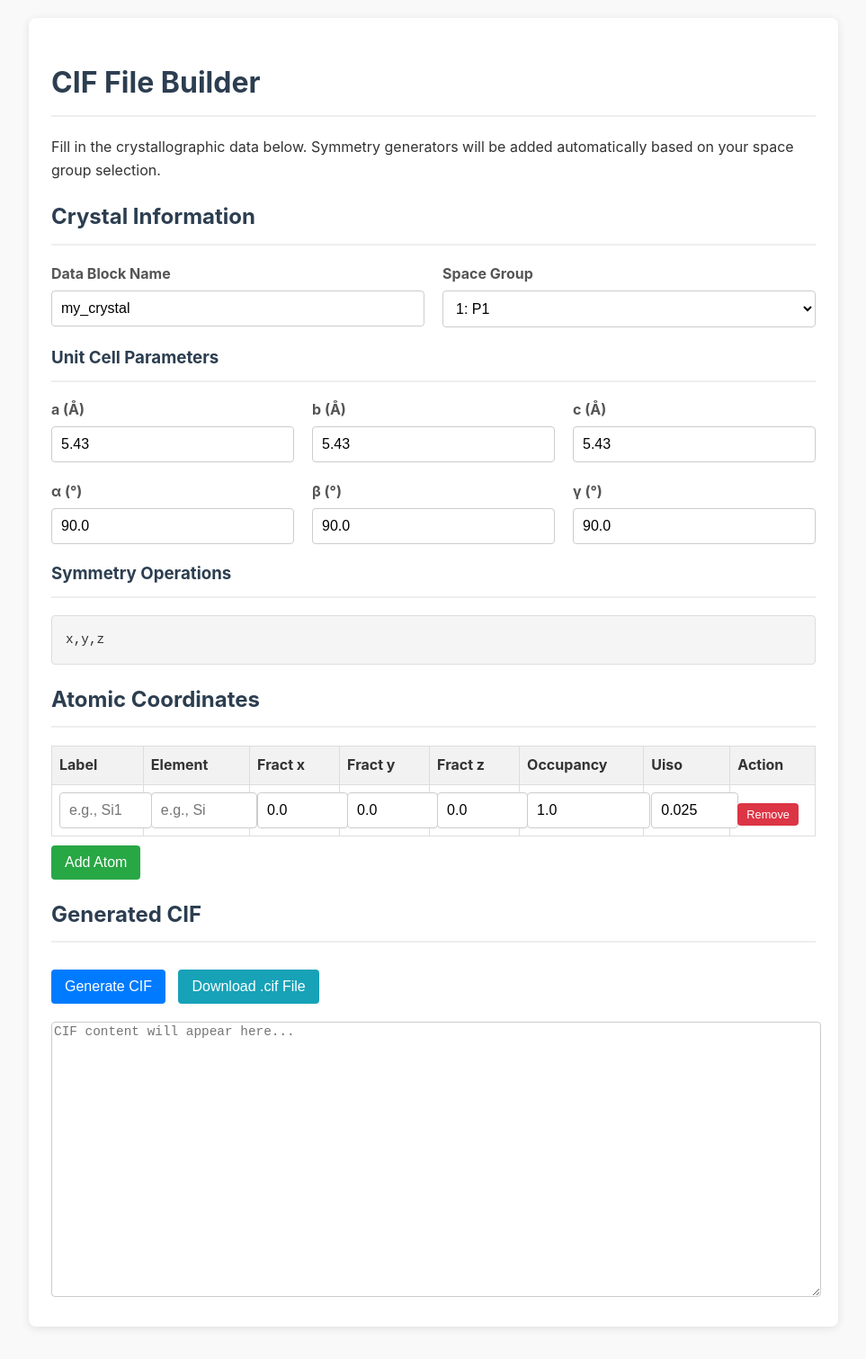
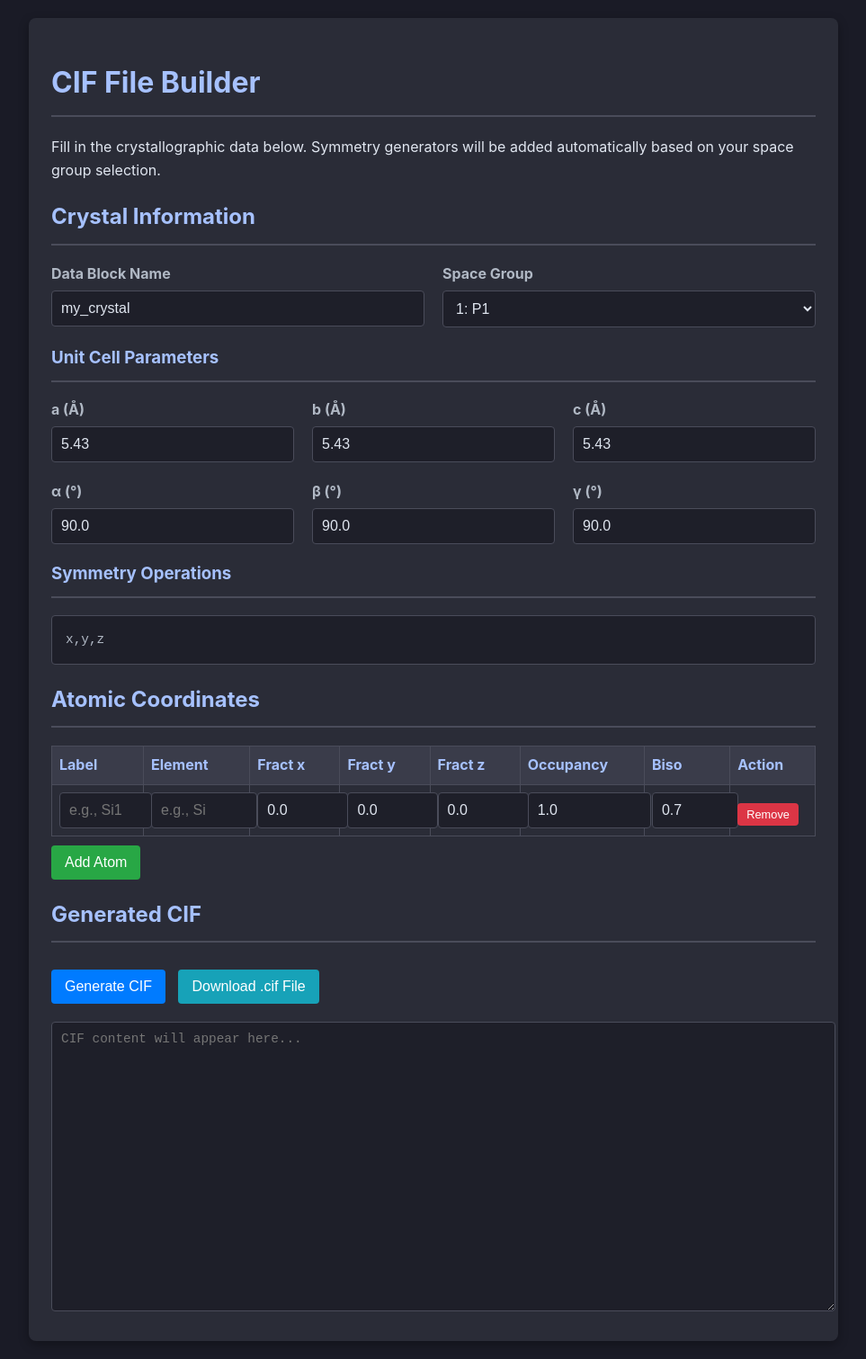
Before and after one commit to MuathHamidi/muath.hamidi, a Jekyll site: the page apps/cif_maker.html, which Jekyll copies as it is, in a window 1280 px wide. Shown: the whole page at 90% size, without its empty margins (158-1121 px from the left). Built offline with Jekyll 4.4.1, drawn with Linux system fonts in a browser that asks for light colours.

Commit message:
Update cif_maker.html

```diff
--- a/apps/cif_maker.html
+++ b/apps/cif_maker.html
@@ -5,25 +5,35 @@
     <meta name="viewport" content="width=device-width, initial-scale=1.0">
     <title>CIF File Builder with Auto-Symmetry</title>
     <style>
+        :root {
+            --bg-color: #1a1b26;
+            --surface-color: #2a2c37;
+            --input-bg-color: #1e1f29;
+            --primary-text-color: #e0e6f0;
+            --secondary-text-color: #b0b8c4;
+            --border-color: #4a4c5a;
+            --accent-color: #a6c1ff;
+        }
+
         body {
             font-family: -apple-system, BlinkMacSystemFont, "Segoe UI", Roboto, Helvetica, Arial, sans-serif, "Apple Color Emoji", "Segoe UI Emoji", "Segoe UI Symbol";
             line-height: 1.6;
-            color: #333;
+            color: var(--primary-text-color);
             max-width: 900px;
             margin: 20px auto;
             padding: 0 20px;
-            background-color: #f9f9f9;
+            background-color: var(--bg-color);
         }
         .container {
-            background-color: #fff;
+            background-color: var(--surface-color);
             padding: 25px;
             border-radius: 8px;
-            box-shadow: 0 2px 10px rgba(0,0,0,0.1);
+            box-shadow: 0 4px 12px rgba(0,0,0,0.3);
         }
         h1, h2, h3 {
-            border-bottom: 2px solid #eee;
+            border-bottom: 2px solid var(--border-color);
             padding-bottom: 10px;
-            color: #2c3e50;
+            color: var(--accent-color);
         }
         .form-grid {
             display: grid;
@@ -37,18 +47,26 @@
         label {
             margin-bottom: 5px;
             font-weight: bold;
-            color: #555;
+            color: var(--secondary-text-color);
         }
-        input[type="text"], input[type="number"], select {
+        input[type="text"],
+        input[type="number"],
+        select,
+        textarea {
             padding: 10px;
-            border: 1px solid #ccc;
+            border: 1px solid var(--border-color);
             border-radius: 4px;
             font-size: 1rem;
-            background-color: #fff;
+            background-color: var(--input-bg-color);
+            color: var(--primary-text-color);
+        }
+        input:focus, select:focus, textarea:focus {
+            outline: none;
+            border-color: var(--accent-color);
         }
         #symmetryDisplay {
-            background-color: #f5f5f5;
-            border: 1px solid #ddd;
+            background-color: var(--input-bg-color);
+            border: 1px solid var(--border-color);
             border-radius: 4px;
             padding: 15px;
             margin-top: 10px;
@@ -57,6 +75,7 @@
             font-family: 'Courier New', Courier, monospace;
             font-size: 0.9rem;
             white-space: pre;
+            color: var(--secondary-text-color);
         }
         table {
             width: 100%;
@@ -64,17 +83,18 @@
             margin-top: 15px;
         }
         th, td {
-            border: 1px solid #ddd;
+            border: 1px solid var(--border-color);
             padding: 8px;
             text-align: left;
         }
         th {
-            background-color: #f2f2f2;
+            background-color: #3a3c4a;
+            color: var(--accent-color);
         }
         td input {
             width: 95%;
             padding: 5px;
-            border: 1px solid #ccc;
+            border: 1px solid var(--border-color);
             border-radius: 3px;
         }
         button {
@@ -86,6 +106,10 @@
             font-size: 1rem;
             margin-top: 10px;
             margin-right: 10px;
+            transition: filter 0.2s ease-in-out;
+        }
+        button:hover {
+            filter: brightness(1.15);
         }
         .btn-add { background-color: #28a745; }
         .btn-remove { background-color: #dc3545; padding: 5px 10px; font-size: 0.8rem; }
@@ -97,8 +121,6 @@
             margin-top: 20px;
             font-family: 'Courier New', Courier, monospace;
             font-size: 0.9rem;
-            border: 1px solid #ccc;
-            border-radius: 4px;
             white-space: pre;
             overflow-wrap: normal;
             overflow-x: scroll;
@@ -142,7 +164,7 @@
         <table id="atomTable">
             <thead>
                 <tr>
-                    <th>Label</th><th>Element</th><th>Fract x</th><th>Fract y</th><th>Fract z</th><th>Occupancy</th><th>Uiso</th><th>Action</th>
+                    <th>Label</th><th>Element</th><th>Fract x</th><th>Fract y</th><th>Fract z</th><th>Occupancy</th><th>Biso</th><th>Action</th>
                 </tr>
             </thead>
             <tbody id="atomTableBody"></tbody>
@@ -187,14 +207,13 @@
                 const selectedSg = spacegroupData.find(sg => sg.number === selectedSgNumber);
 
                 if (selectedSg) {
-                    // Use the `equivPosAsXyz` property from the new JSON structure
                     symmetryDisplay.textContent = selectedSg.equivPosAsXyz.join('\n');
                 } else {
                     symmetryDisplay.textContent = 'No symmetry data found for this selection.';
                 }
             };
 
-            // --- Function to add a new atom row to the table ---
+            // --- Function to add a new atom row to the table (Updated for Biso) ---
             const addAtomRow = () => {
                 const row = document.createElement('tr');
                 row.innerHTML = `
@@ -204,7 +223,7 @@
                     <td><input type="number" step="any" class="atom-y" value="0.0"></td>
                     <td><input type="number" step="any" class="atom-z" value="0.0"></td>
                     <td><input type="number" step="any" class="atom-occ" value="1.0"></td>
-                    <td><input type="number" step="any" class="atom-uiso" value="0.025"></td>
+                    <td><input type="number" step="any" class="atom-biso" value="0.7"></td>
                     <td><button class="btn-remove">Remove</button></td>
                 `;
                 atomTableBody.appendChild(row);
@@ -223,51 +242,67 @@
                 const selectedSgNumber = parseInt(spaceGroupSelect.value, 10);
                 const selectedSg = spacegroupData.find(sg => sg.number === selectedSgNumber);
 
+                lines.push('#======================================================================');
+                lines.push('');
+                lines.push('# CRYSTAL DATA');
+                lines.push('');
+                lines.push('#----------------------------------------------------------------------');
+                lines.push('');
                 lines.push(`data_${getValue('dataBlockName', 'unnamed')}`);
                 lines.push('');
-                lines.push('_cell_length_a                  ' + getNum('cellA'));
-                lines.push('_cell_length_b                  ' + getNum('cellB'));
-                lines.push('_cell_length_c                  ' + getNum('cellC'));
-                lines.push('_cell_angle_alpha               ' + getNum('cellAlpha', 2));
-                lines.push('_cell_angle_beta                ' + getNum('cellBeta', 2));
-                lines.push('_cell_angle_gamma               ' + getNum('cellGamma', 2));
-                lines.push('');
+                lines.push(`_chemical_name_common                  ''`);
+                lines.push(`_cell_length_a                         ${getNum('cellA', 6)}`);
+                lines.push(`_cell_length_b                         ${getNum('cellB', 6)}`);
+                lines.push(`_cell_length_c                         ${getNum('cellC', 6)}`);
+                lines.push(`_cell_angle_alpha                      ${getNum('cellAlpha', 2)}`);
+                lines.push(`_cell_angle_beta                       ${getNum('cellBeta', 2)}`);
+                lines.push(`_cell_angle_gamma                      ${getNum('cellGamma', 2)}`);
 
                 if (selectedSg) {
-                    // Use the `symbol` property from the new JSON structure
-                    lines.push(`_symmetry_space_group_name_H-M  '${selectedSg.symbol}'`);
-                    lines.push(`_symmetry_Int_Tables_number     ${selectedSg.number}`);
+                    lines.push(`_space_group_name_H-M_alt              '${selectedSg.symbol}'`);
+                    lines.push(`_space_group_IT_number                 ${selectedSg.number}`);
                     lines.push('');
                     lines.push('loop_');
-                    lines.push('  _symmetry_equiv_pos_as_xyz');
-                    // Use the `equivPosAsXyz` property from the new JSON structure
+                    lines.push('   _space_group_symop_operation_xyz');
                     selectedSg.equivPosAsXyz.forEach(op => {
-                        lines.push(`  '${op.replace(/'/g, "")}'`);
+                        lines.push(`   '${op.replace(/'/g, "")}'`);
                     });
-                    lines.push('');
                 } else {
                     lines.push("# WARNING: Space group data not found.");
                 }
+                lines.push('');
 
                 lines.push('loop_');
-                lines.push('  _atom_site_label');
-                lines.push('  _atom_site_type_symbol');
-                lines.push('  _atom_site_fract_x');
-                lines.push('  _atom_site_fract_y');
-                lines.push('  _atom_site_fract_z');
-                lines.push('  _atom_site_occupancy');
-                lines.push('  _atom_site_U_iso_or_equiv');
+                lines.push('   _atom_site_label');
+                lines.push('   _atom_site_occupancy');
+                lines.push('   _atom_site_fract_x');
+                lines.push('   _atom_site_fract_y');
+                lines.push('   _atom_site_fract_z');
+                lines.push('   _atom_site_adp_type');
+                lines.push('   _atom_site_B_iso_or_equiv');
+                lines.push('   _atom_site_type_symbol');
 
                 const atomRows = atomTableBody.querySelectorAll('tr');
                 atomRows.forEach(row => {
-                    const label = (row.querySelector('.atom-label').value || '?').padEnd(8);
-                    const element = (row.querySelector('.atom-element').value || '?').padEnd(4);
-                    const x = parseFloat(row.querySelector('.atom-x').value || 0).toFixed(5).padStart(10);
-                    const y = parseFloat(row.querySelector('.atom-y').value || 0).toFixed(5).padStart(10);
-                    const z = parseFloat(row.querySelector('.atom-z').value || 0).toFixed(5).padStart(10);
-                    const occ = parseFloat(row.querySelector('.atom-occ').value || 1).toFixed(3).padStart(8);
-                    const uiso = parseFloat(row.querySelector('.atom-uiso').value || 0).toFixed(4).padStart(8);
-                    lines.push(`  ${label} ${element} ${x} ${y} ${z} ${occ} ${uiso}`);
+                    const label = (row.querySelector('.atom-label').value || '?');
+                    const element = (row.querySelector('.atom-element').value || '?');
+                    const x = parseFloat(row.querySelector('.atom-x').value || 0);
+                    const y = parseFloat(row.querySelector('.atom-y').value || 0);
+                    const z = parseFloat(row.querySelector('.atom-z').value || 0);
+                    const occ = parseFloat(row.querySelector('.atom-occ').value || 1);
+                    const biso = parseFloat(row.querySelector('.atom-biso').value || 0.7);
+                    const adpType = 'Biso';
+
+                    const line = `   ${label.padEnd(11)}` +
+                                 `${occ.toFixed(1).padStart(7)}` +
+                                 `${x.toFixed(6).padStart(14)}` +
+                                 `${y.toFixed(6).padStart(14)}` +
+                                 `${z.toFixed(6).padStart(14)}` +
+                                 ` ${adpType.padEnd(6)}` +
+                                 `${biso.toFixed(6).padStart(9)}` +
+                                 ` ${element}`;
+
+                    lines.push(line);
                 });
 
                 cifOutput.value = lines.join('\n');
```
Also changed, not shown: other parts of apps/cif_maker.html (+0 -3 lines).
